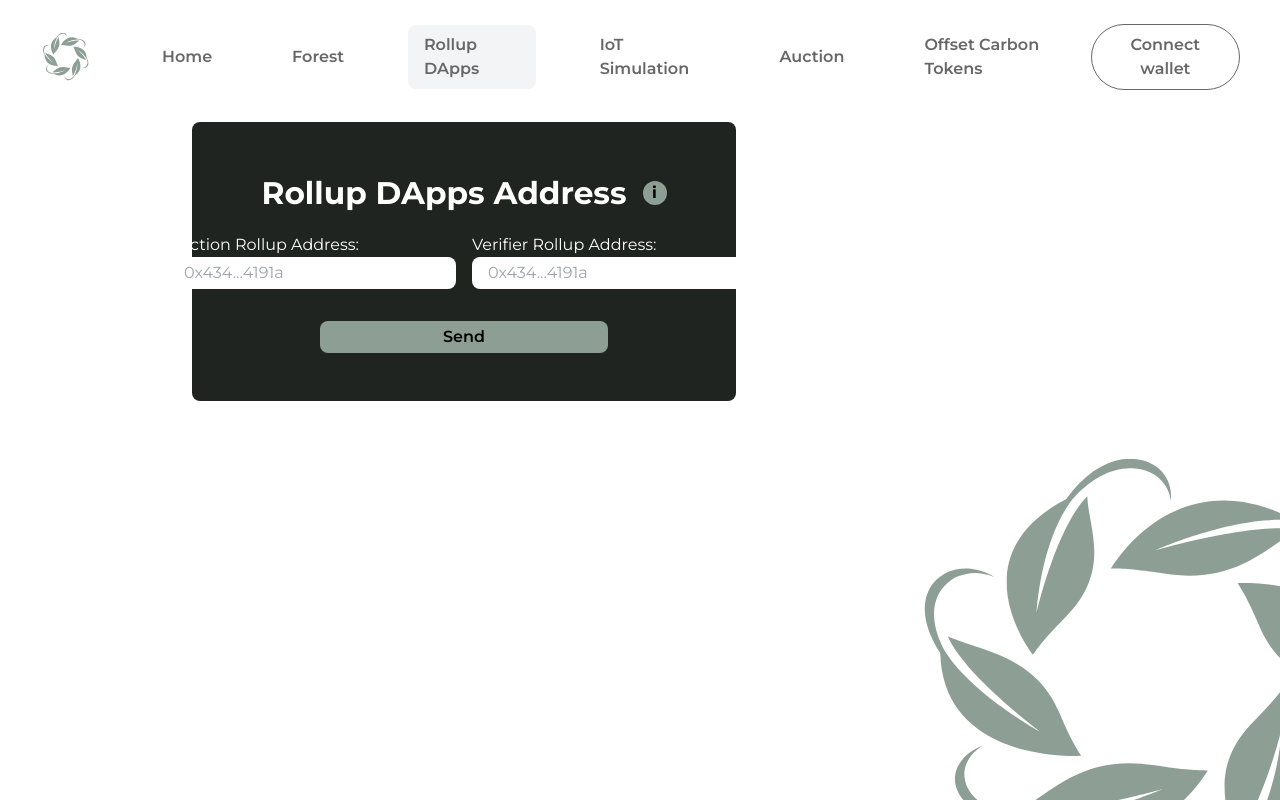
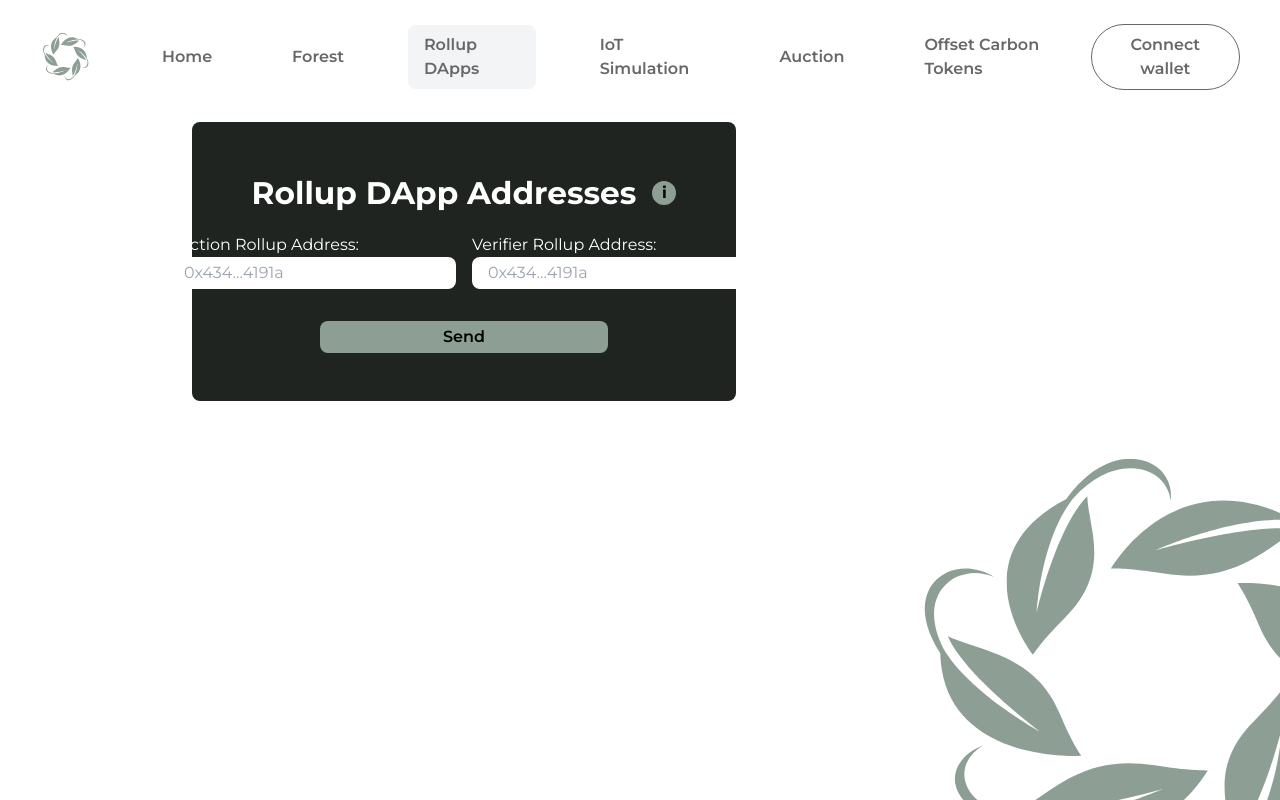
Before and after one commit to Lilium-DApp/frontend, a Next.js app in the folder lilium/: page /rollup-dapps in a window 1280 px wide. Built offline with nearby package versions, Linux system fonts and the light colour scheme.

Commit message:
feature(): some changes

```diff
--- a/lilium/app/rollup-dapps/page.js
+++ b/lilium/app/rollup-dapps/page.js
@@ -67,7 +67,7 @@ const rollupDapps = () => {
                 <div>
             <div className='flex items-center justify-center'>
                 <h1 className="text-white font-bold text-3xl flex justify-center mt-8 mb-4 mr-4">
-                Rollup DApps Address
+                Rollup DApp Addresses
                 </h1>
                 <div className='flex items-center'>
                 <Link className='rounded-full bg-lightgreen font-bold h-6 w-6 flex items-center justify-center hover:scale-110 duration-300 mt-4' href='https://google.com'>i</Link>
```
